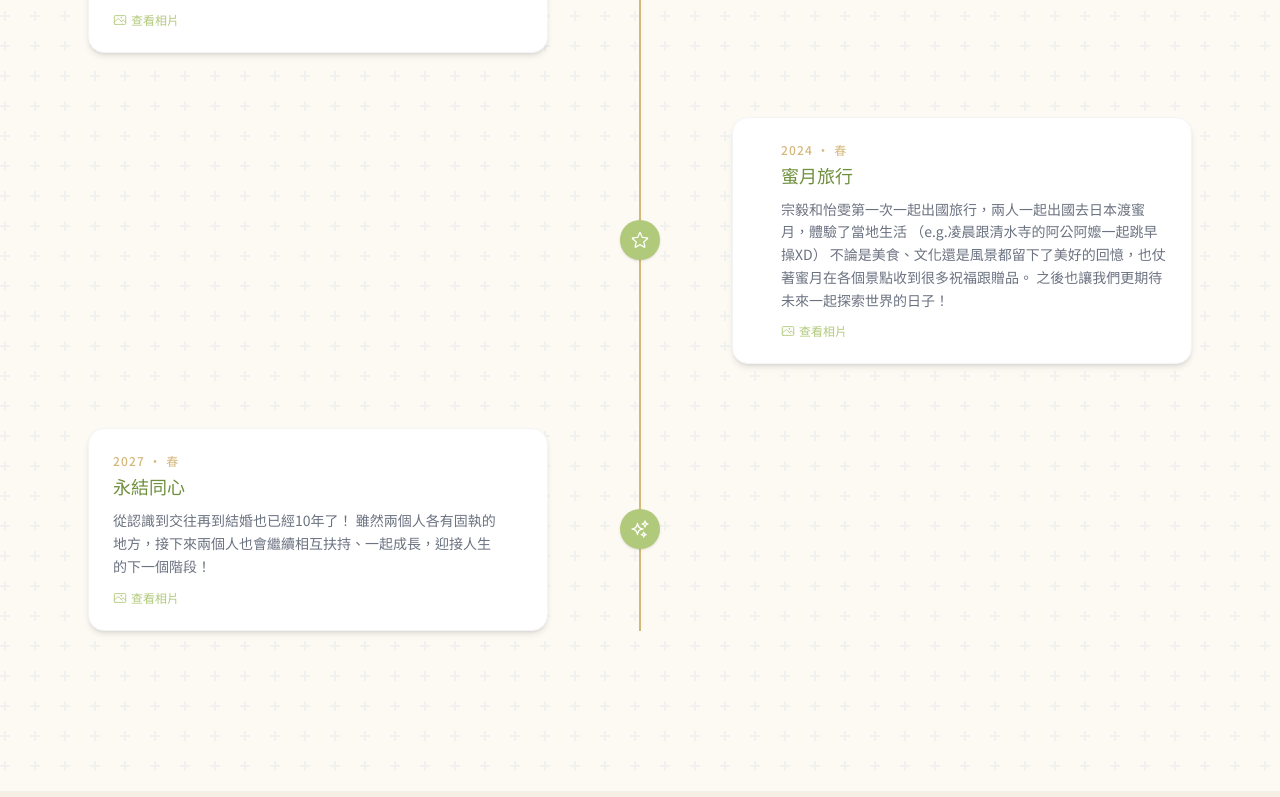
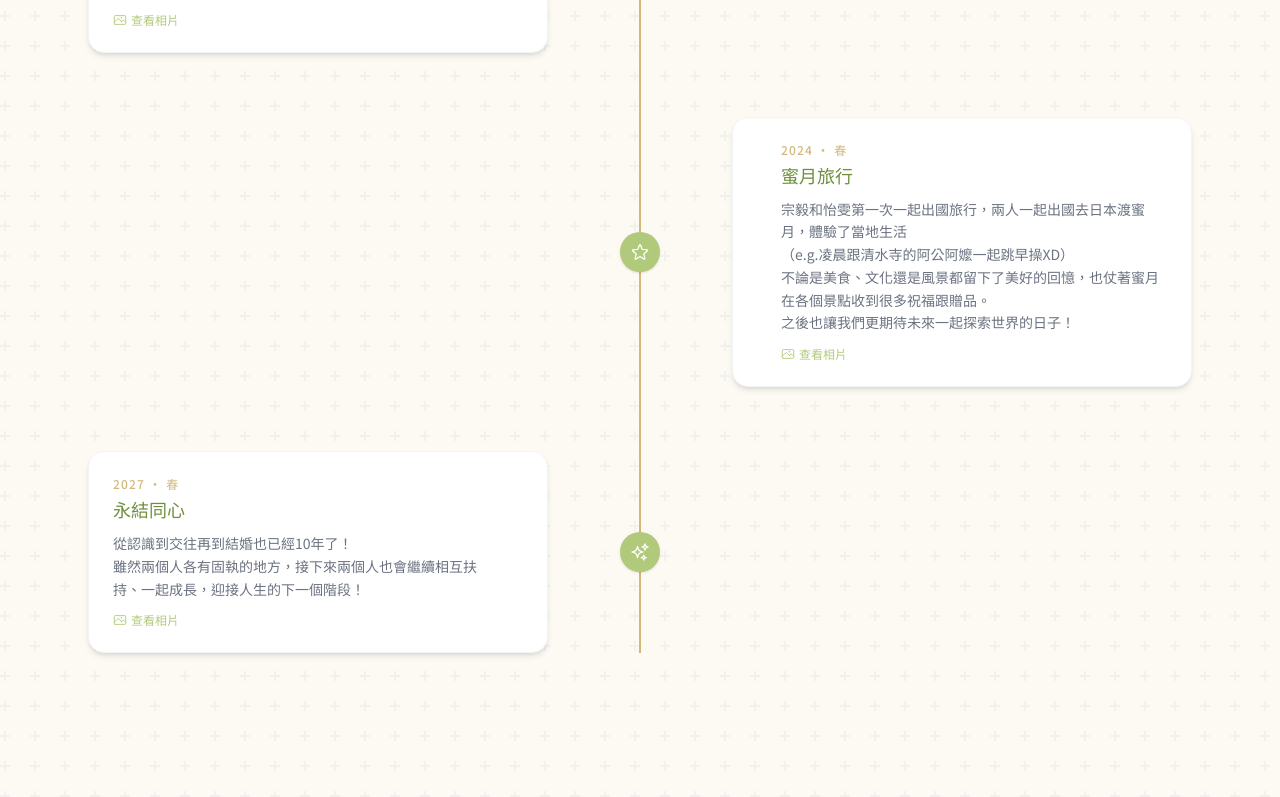
Before and after one commit to yiwunjhang/wedding, a Vue app: page / in a window 1280 px wide. Shown: the part 2229-3026 px from the top of the page. Built offline with nearby package versions, Linux system fonts and the light colour scheme; a web font is replaced by a local one.

Commit message:
feat: Update about section whitespace-pre-line.

```diff
--- a/src/components/AboutSection.vue
+++ b/src/components/AboutSection.vue
@@ -79,7 +79,7 @@
           >
             <p class="text-xs tracking-widest font-medium mb-1" style="color:#D4B87A">{{ event.year }}</p>
             <h4 class="font-serif text-lg mb-2" style="color:#6E8F3C">{{ event.title }}</h4>
-            <p class="text-sm text-gray-500 leading-relaxed">{{ event.desc }}</p>
+            <p class="text-sm text-gray-500 leading-relaxed whitespace-pre-line">{{ event.desc }}</p>
             <p class="text-xs mt-3 flex items-center gap-1" style="color:#B1C97A">
               <PhotoIcon class="w-3.5 h-3.5" />
               {{ event.photos?.length ? `${event.photos.length} 張照片` : '查看相片' }}
```
